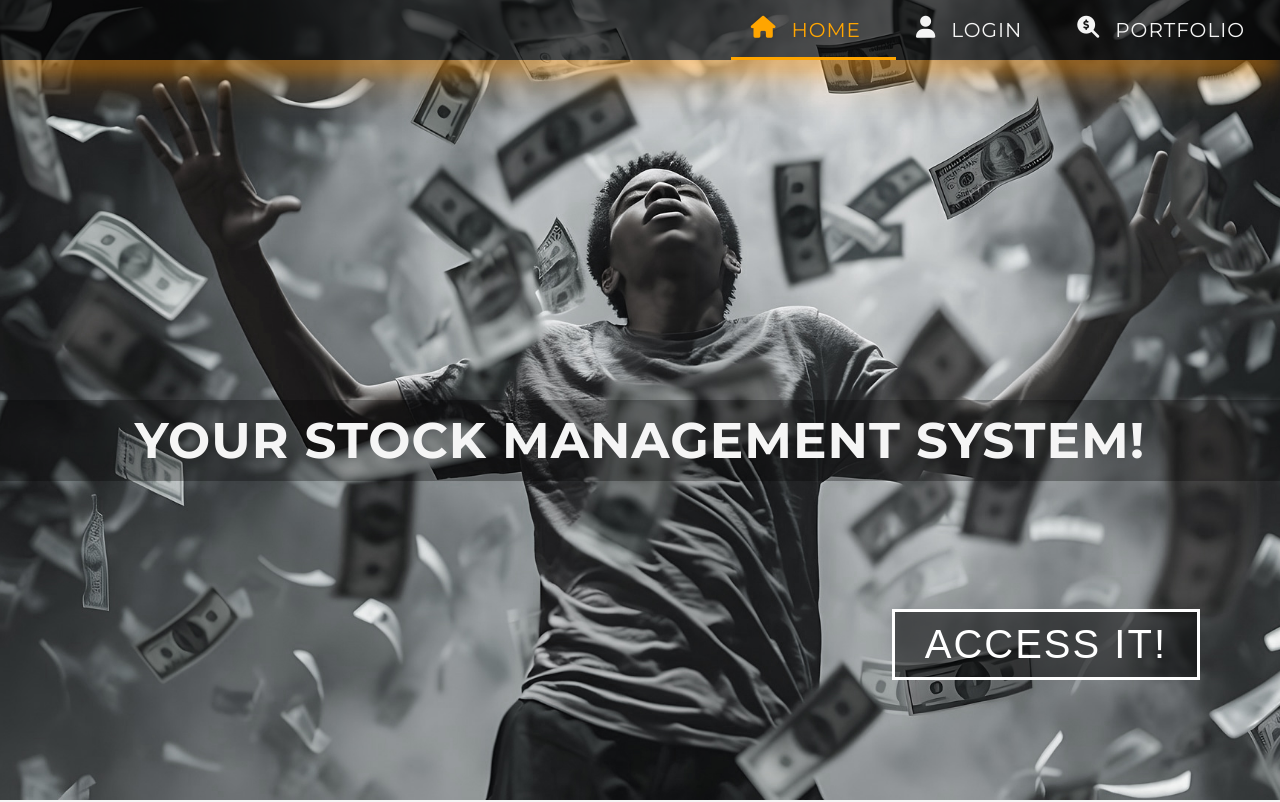
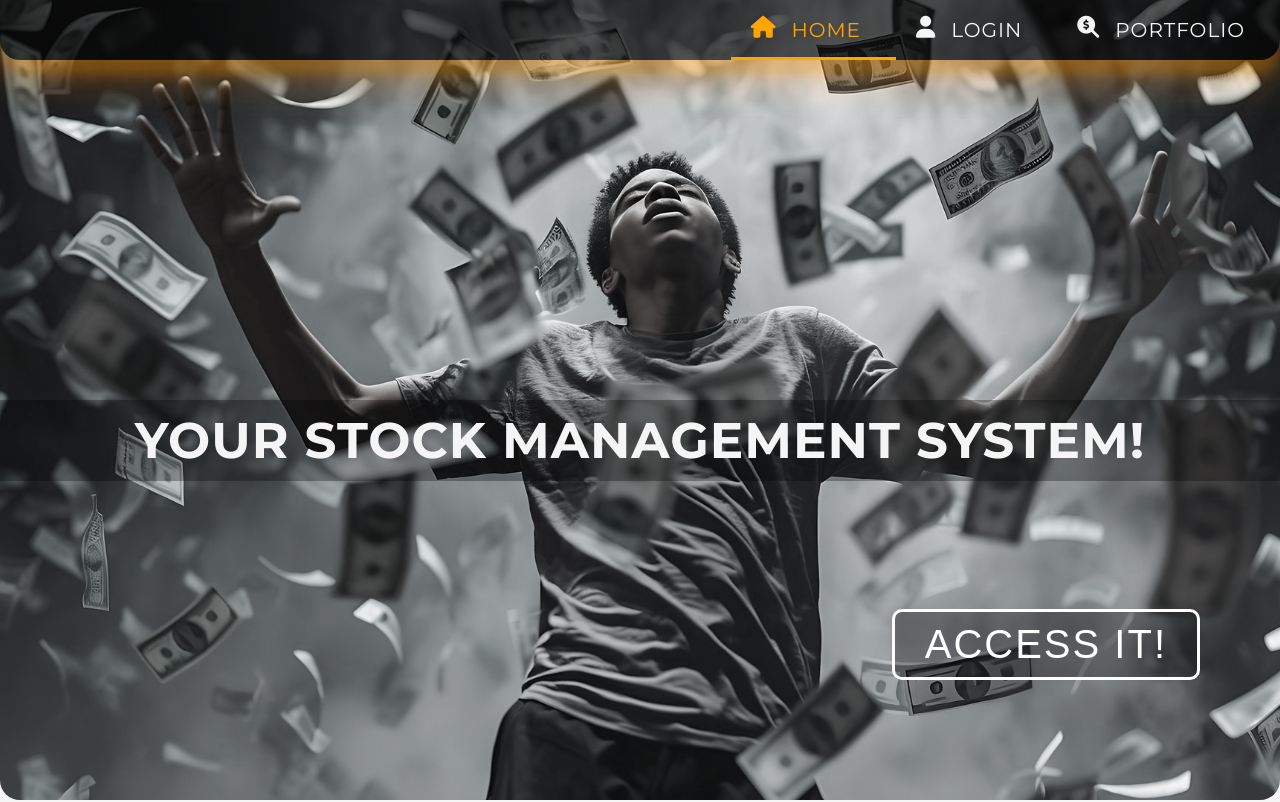
Before and after one commit to MMadejsza/Architecture_and_Design-_CW_-Java-Javalin-JS, a plain HTML site: page Java/resources/public/index.html in a window 1280 px wide. Shown: the top 802 px of the page. Drawn offline with Linux system fonts and the light colour scheme.

Commit message:
header and buttons styled

```diff
--- a/Java/resources/public/css/style.css
+++ b/Java/resources/public/css/style.css
@@ -36,6 +36,8 @@ img {
 	text-transform: uppercase;
 	letter-spacing: 1px;
 	box-shadow: var(--activeBoxShadow);
+	border-bottom-left-radius: var(--bRadius);
+	border-bottom-right-radius: var(--bRadius);
 	z-index: 2;
 }
 .nav ul {
@@ -91,14 +93,19 @@ img {
 	left: 0;
 }
 header {
+	max-width: 2560px;
+	margin: 0 auto;
 	position: relative;
 	padding-bottom: 5vh;
 	min-height: 100vh;
 	background-image: url('../assets/bg.jpg');
 	background-attachment: fixed;
-	background-position: center;
+	background-position: top;
 	background-repeat: no-repeat;
 	background-size: cover;
+
+	border-bottom-left-radius: var(--bRadius);
+	border-bottom-right-radius: var(--bRadius);
 }
 header > * {
 	position: absolute;
@@ -118,21 +125,23 @@ button {
 	bottom: 15vh;
 	right: 8rem;
 	padding: 1rem 3rem;
-	background-color: rgba(0, 0, 0, 0.5);
+	background-color: var(--itemBcg);
 	color: white;
 	font-size: 4rem;
 	text-transform: uppercase;
 	letter-spacing: 2px;
 	border: 3px solid white;
+	border-radius: calc(var(--bRadius) / 2);
 	cursor: pointer;
 	transition: 0.3s ease-in-out;
 	overflow: hidden;
 }
 button:hover {
 	color: orange;
-	background-color: var(--itemBcg);
+	background-color: rgba(0, 0, 0, 0.5);
 }
 section {
+	max-width: 1560px;
 	width: 65%;
 	margin: 4rem auto 0;
 }
```
